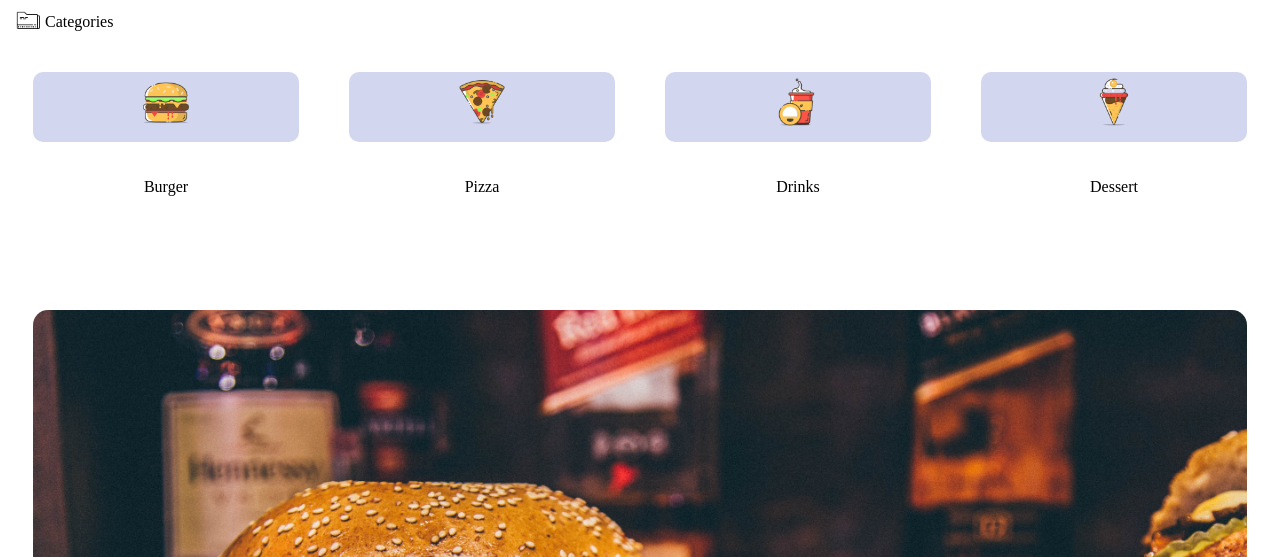
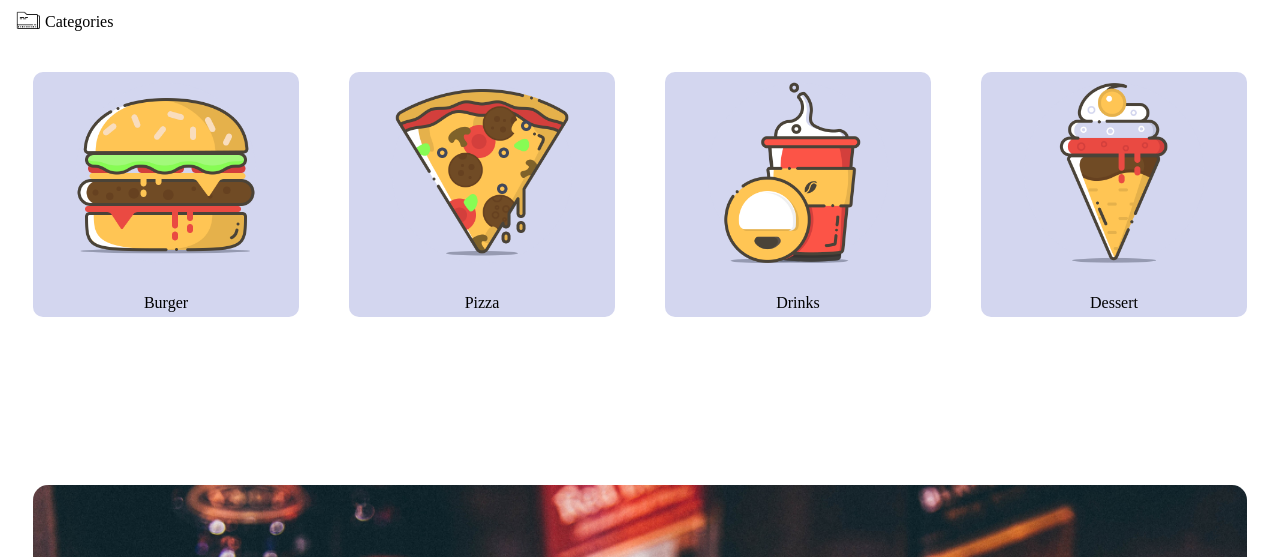
Before and after one commit to deathtanks/Belizzi, a Django app: page / in a window 1280 px wide. Shown: the top 557 px of the page. Run offline with Django 3.2, Linux system fonts and the light colour scheme.

Commit message:
Test commit

```diff
--- a/templates/static/styles/navbar/navbar.css
+++ b/templates/static/styles/navbar/navbar.css
@@ -6,12 +6,12 @@
     padding: 0;
 }
 .nav_layout img{
-    width: 50px
+    width: 75%;
 }
 .nav_layout li{
     width: 21%;
     margin: 2%;
-    height: 60px;
+    height: 60%;
     background-color: #d3d6ef;
     padding: 5px;
     text-align: center;
@@ -24,5 +24,5 @@
     margin: 0;
 }
 .nav_layout li figcaption{
-    margin-top: 20%;
+    margin-top: 10%;
 }
```
Also changed, not shown: db.sqlite3.
